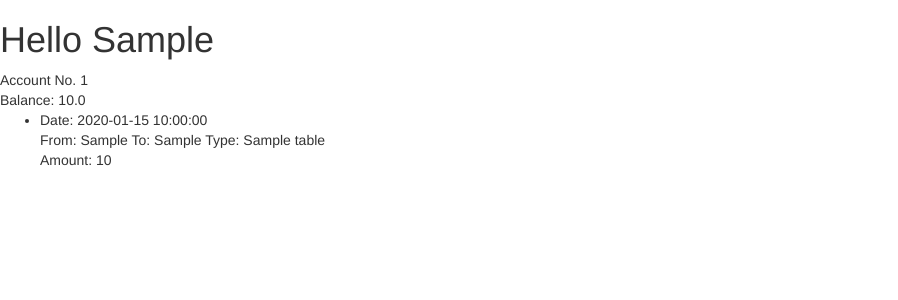
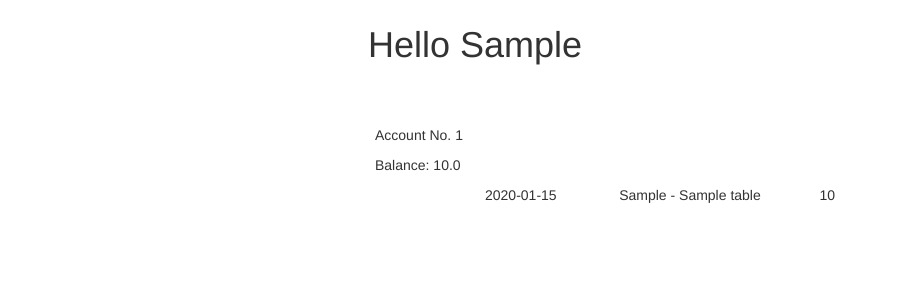
Before and after one commit to NatRetsel/banking_web_app, a Flask app: page / in a window 1280 px wide. Shown: the part 52-352 px from the top of the page, without its empty margins (0-898 px from the left). Run offline with Flask 3, Linux system fonts and the light colour scheme; a user stored in the database is signed in; tables that the repository leaves empty hold one stand-in row (values such as "Sample post"); some libraries are stand-ins or nearby versions.

Commit message:
Added basic transaction style sheet

```diff
--- /dev/null
+++ b/app/static/styles.css
@@ -0,0 +1,27 @@
+h1 {
+    margin: 25px 300px;
+    width: 350px;
+    height: 75px;
+    display: flex;
+    flex-wrap: wrap;
+    justify-content: center;
+}
+.account, .balance {
+    margin: 10px 375px;
+    justify-content: center;
+}
+.transactions{
+    margin: auto;
+}
+.transaction {
+    margin: auto;
+    width: 350px;
+    height: 75px;
+    display: flex;
+
+}
+.transaction-parties{
+    margin: auto;
+    height: 85px;
+    text-align: left;
+}
--- a/app/templates/index.html
+++ b/app/templates/index.html
@@ -1,21 +1,38 @@
 {% extends "base.html" %}
+
+{% block styles %}
+{{super()}}
+<link rel="stylesheet" href="{{url_for('static', filename='styles.css')}}">
+{% endblock %}
+
 {% block content %}
     <h1>Hello {{current_user.first_name}}</h1>
     {% if current_user.is_authenticated %}
-        <div>Account No. {{account.account_num}}</div>
-        <div>Balance: {{ balance }} </div>
+        <div class="account">Account No. {{account.account_num}}</div>
+        <div class="balance">Balance: {{ balance }} </div>
     {% endif %}
     <ul class="transactions">
+
         {% for transaction in transactions %}
+
+
         <li class="transaction">
-            <div class="transaction-date">Date: {{transaction.date_time}}</div>
-            <div class="transaction-parties">From: {{transaction.sender_account.account_owner.first_name}} To: {{transaction.receiver_account.account_owner.first_name}} Type: {{transaction.transaction_type.name}}</div>
+            <div class="transaction-date"> {{transaction.date_time.strftime('%Y-%m-%d')}} </div> <br />&nbsp;
+
+            {% if transaction.transaction_type.name == "New Account" or transaction.transaction_type.name == "Deposit" %}
+                <div class="transaction-parties"> {{transaction.transaction_type.name}} </div>
+            {% else %}
+                <div class="transaction-parties"> {{transaction.receiver_account.account_owner.first_name}} - {{transaction.transaction_type.name}}</div>
+
+            {% endif %}
+
             {% if transaction.transaction_type.name == "Transfer" and transaction.sender_account == account %}
-                <div class="transaction-amount">Amount: -{{transaction.amount}}</div>
+                <div class="transaction-amount">-{{transaction.amount}}</div>
             {% else %}
-                <div class="transaction-amount">Amount: {{transaction.amount}}</div>
+                <div class="transaction-amount">{{transaction.amount}}</div>
             {% endif %}
         </li>
         {% endfor %}
+
     </ul>
 {% endblock %}
```
